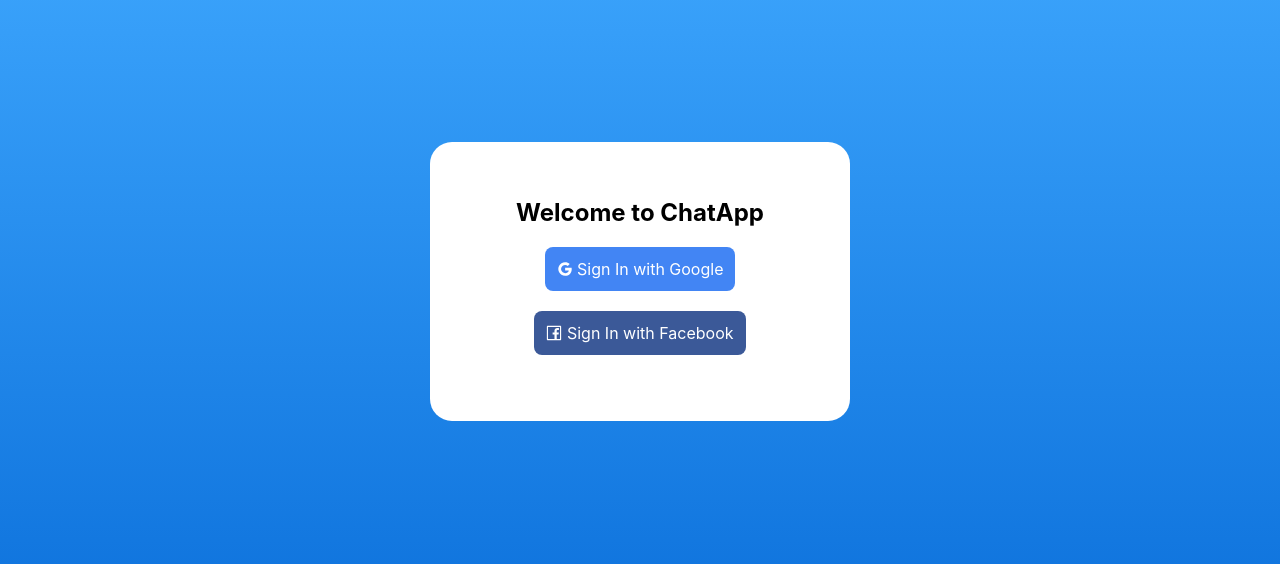
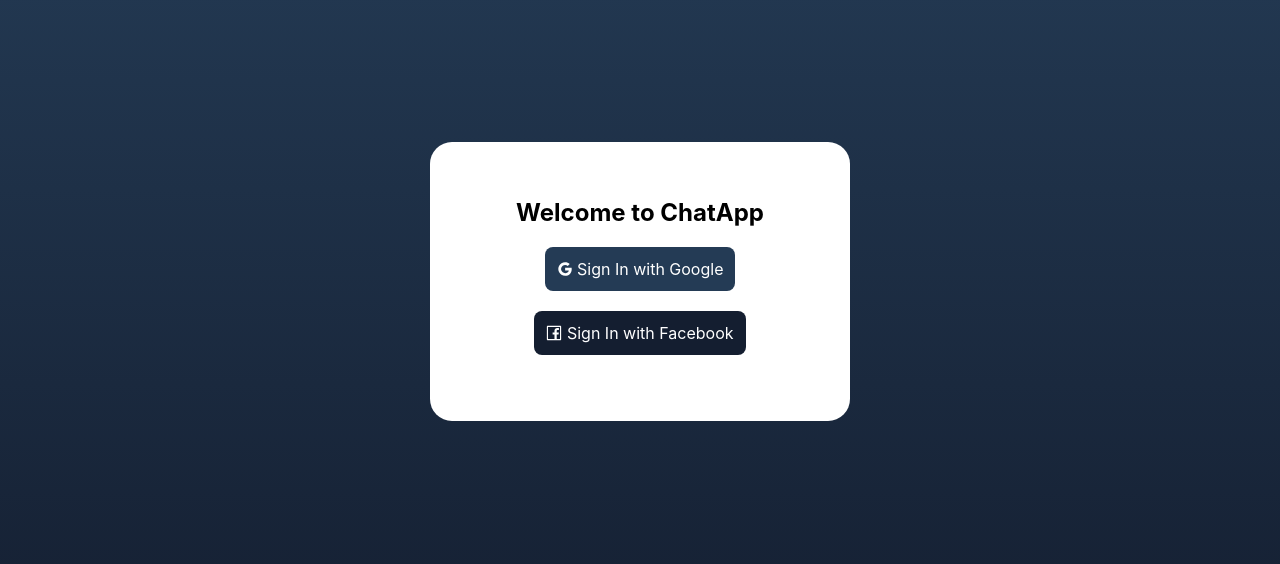
Before and after one commit to Syouareayejay/ChatApplication, a React app in the folder app/: page / in a window 1280 px wide. Shown: the part 114-678 px from the top of the page. Built offline with nearby package versions, Linux system fonts and the light colour scheme; some packages are replaced by stand-ins of ours; no server answers.

Commit message:
UI changes V1

```diff
--- a/app/src/components/Chats.js
+++ b/app/src/components/Chats.js
@@ -4,6 +4,7 @@
 import {auth} from '../firebase';
 import axios from 'axios';
 import {useAuth} from '../contexts/AuthContext'
+
 
 function Chats() {
 
--- a/app/src/index.css
+++ b/app/src/index.css
@@ -47,7 +47,7 @@
 /* Login Page */
 
 #login-page {
-  background-image: linear-gradient(#40a9ff, #096dd9);
+  background-image: linear-gradient(#243b55 , #141e30);
   position: absolute;
   top: 0px;
   bottom: 0px;
@@ -76,11 +76,11 @@
 }
 
 .facebook {
-  background-color: #3b5998;
+  background-color: #141e30;
 }
 
 .google {
-  background-color: #4285f4;
+  background-color: #243b55;
   color: white;
 }
 
@@ -96,6 +96,6 @@
 #loading-icon {
   font-size: 66px;
   position: relative;
-  left: calc(50vw - 33px);
+  left: calc(50vw - 22px);
   top: calc(50vh - 22px);
 }
```
Also changed, not shown: app/src/components/Loading.js (added, +13 -0 lines).
